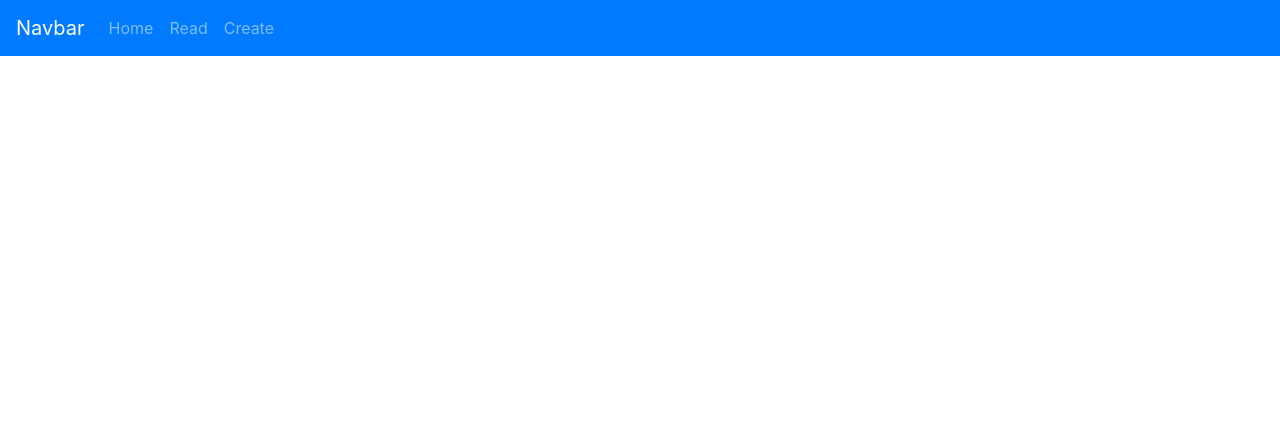
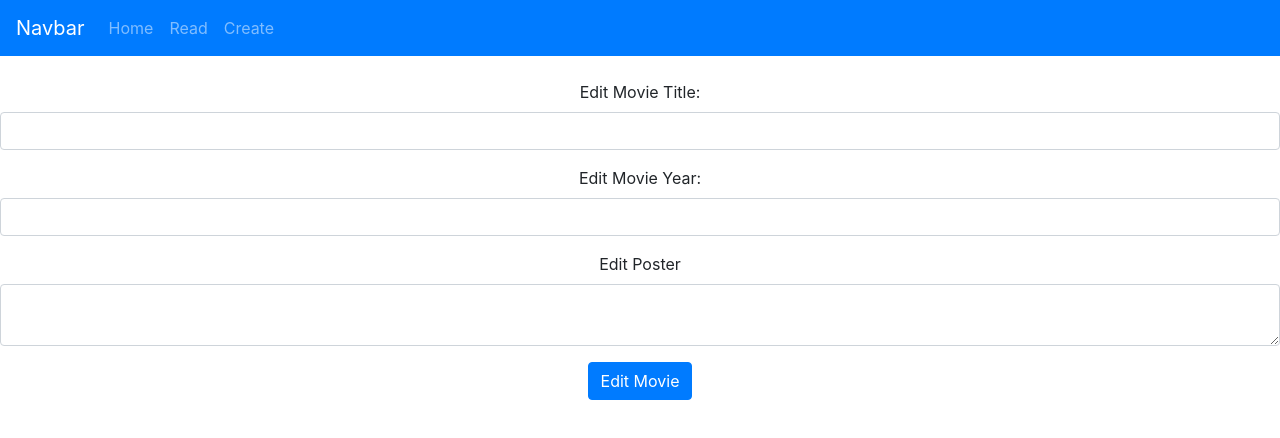
Before and after one commit to Niallwalker/DataRep_Lab11, a React (Create React App) app: page /edit/1 in a window 1280 px wide. Shown: the top 438 px of the page. Built offline with nearby package versions, Linux system fonts and the light colour scheme; no server answers.

Commit message:
Edit componenet added

```diff
--- a/src/App.js
+++ b/src/App.js
@@ -9,6 +9,8 @@
 import { BrowserRouter as Router, Switch, Route } from "react-router-dom";
 import { Create } from "./components/create";
 import { Read } from "./components/read";
+import { Edit } from "./components/edit";
+
 
 class App extends Component {
   render() {
@@ -26,9 +28,10 @@
 
           <br />
           <Switch>
-            <Route path="/home" component={Content} exact />
-            <Route path="/read" component={Read} exact />
-            <Route path="/create" component={Create} exact />
+            <Route path='/home' component={Content} />
+            <Route path='/read' component={Read} />
+            <Route path='/create' component={Create} />
+            <Route path='/edit/:id' component={Edit}></Route>
           </Switch>
         </div>
       </Router>
@@ -41,3 +44,4 @@
 //Create Component added & imported//
 //Read & Create Added to Navbar and Switches//
 //Create Component added & imported//
+//edit switch added and imported
--- /dev/null
+++ b/src/components/edit.js
@@ -0,0 +1,122 @@
+import React from "react";
+import axios from 'axios'; //axios added
+
+export class Edit extends React.Component {
+
+  constructor() {
+    super();
+
+    this.onSubmit = this.onSubmit.bind(this);
+    this.onChangeTitle = this.onChangeTitle.bind(this);
+    this.onChangeYear = this.onChangeYear.bind(this);
+    this.onChangePoster = this.onChangePoster.bind(this);
+
+    this.state = {
+      Title: '',
+      Year: '',
+      Poster: ''
+    }
+  }
+
+
+  componentDidMount(){
+      console.log(this.props.match.params.id);
+
+      axios.get('http://localhost:4000/api/movies/'+this.props.match.params.id) //componeentDidMount added to get response from Database
+      .then(response =>{
+        this.setState({
+            _id:response.data._id,
+            Title:response.data.title,
+            Year:response.data.year,
+            Poster:response.data.poster
+        })
+      })
+      .catch((error)=>{
+          console.log(error);
+      });
+  }
+
+  onChangeTitle(e) {
+    this.setState({
+      Title: e.target.value,
+    });
+  }
+
+  onChangeYear(e) {
+    this.setState({
+      Year: e.target.value,
+    });
+  }
+
+  onChangePoster(e) {
+    this.setState({
+      Poster: e.target.value,
+    });
+  }
+
+  onSubmit(e) {
+    e.preventDefault();
+    alert("Movie: " + this.state.Title + " " + this.state.Year + " " + this.state.Poster);
+
+    const newMovie = { //new movie constant
+      title: this.state.Title,
+      year: this.state.Year,
+      poster: this.state.Poster,
+      _id:this.state._id //id added to constant, this is each movie is identified
+    }
+
+    axios.put('http://localhost:4000/api/movies/'+this.state._id, newMovie) //put method added
+    .then(res =>{
+        console.log(res.data)
+    })
+    .catch();
+
+
+    //link between api and newmovie
+    //.then((res)=>{
+    //  console.log(res);
+    // })
+    //.catch((err)=>{
+    //  console.log(err);
+   // });
+
+  }
+
+  render(){
+    return (
+      <div className="App">
+        <form onSubmit={this.onSubmit}>
+          <div className="form-group">
+            <label>Edit Movie Title:</label>
+            <input type="text"
+              className="form-control"
+              value={this.state.Title}
+              onChange={this.onChangeTitle}></input>
+          </div>
+
+          <div className="form-group">
+            <label>Edit Movie Year:</label>
+            <input type="text"
+              className="form-control"
+              value={this.state.Year}
+              onChange={this.onChangeYear}></input>
+          </div>
+
+        <div className='form-group'>
+            <label>Edit Poster</label>
+            <textarea type='text'
+            className='form-control'
+            value={this.state.Poster}
+            onChange={this.onChangePoster}></textarea>
+        </div>
+
+        <div className="form-group">
+            <input type="submit"
+              value="Edit Movie"
+              className="btn btn-primary"></input>
+          </div>
+        </form>
+      </div>
+    );
+  }
+}
--- a/src/components/movieitem.js
+++ b/src/components/movieitem.js
@@ -1,5 +1,6 @@
 import React from "react";
 import Card from "react-bootstrap/Card";
+import {Link} from 'react-router-dom';
 
 export class Movieitem extends React.Component {
   render() {
@@ -15,6 +16,7 @@
               </footer>
             </blockquote>
           </Card.Body>
+          <Link to={"/edit/"+ this.props.movie._id} className="btn btn-primary">Edit</Link>
         </Card>
       </div>
     );
@@ -25,3 +27,4 @@
 //imported bootstrap
 //added card bootstrap form
 //all under div
+//Edit button added
```
Also changed, not shown: 1 other file (tests, documents, lock files or other folders).
